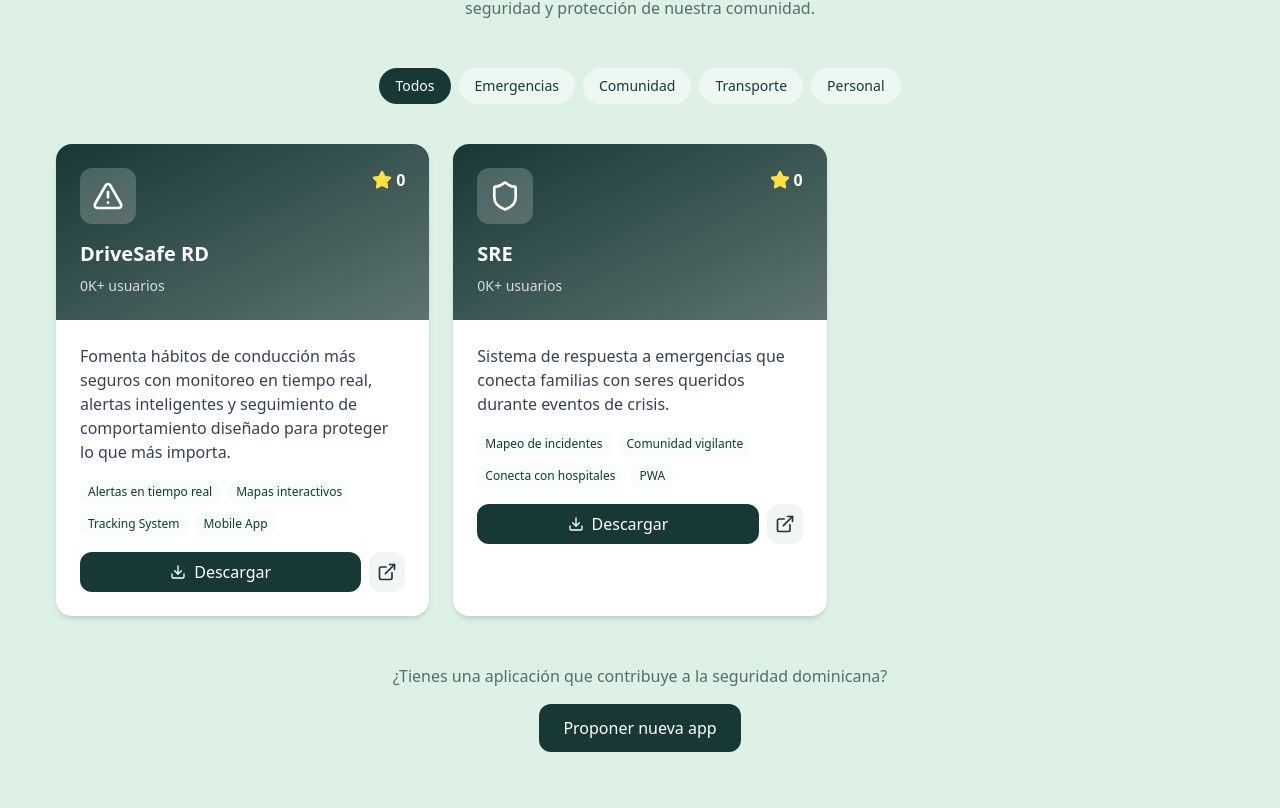
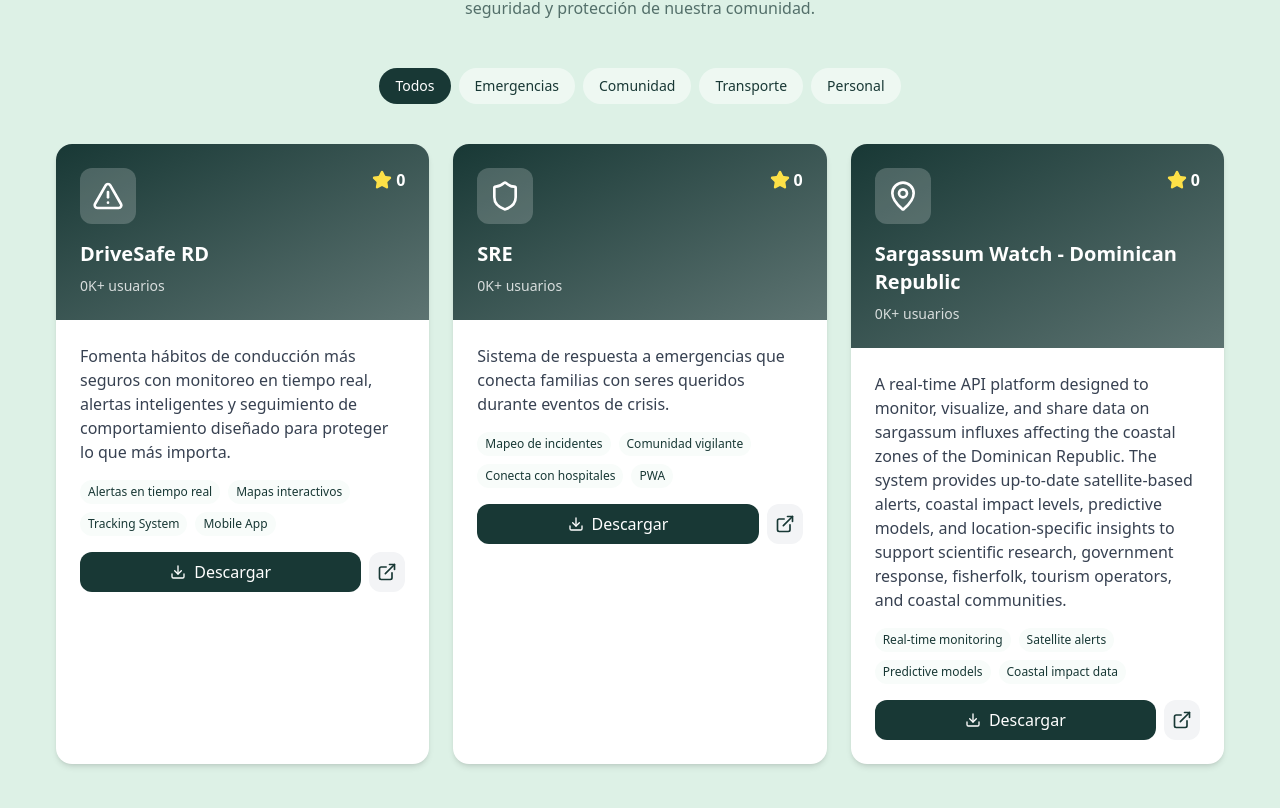
Before and after one commit to EnzoVezzaro/patria-segura-rd, a React (Vite) app: page / in a window 1280 px wide. Shown: the part 1272-2080 px from the top of the page. Built offline with nearby package versions, Linux system fonts and the light colour scheme.

Commit message:
Update AppShowcase.tsx

```diff
--- a/src/components/AppShowcase.tsx
+++ b/src/components/AppShowcase.tsx
@@ -32,6 +32,19 @@ const apps = [
     imageUrl: "lovable-uploads/c47a9033-813c-49e8-9868-798fb3d30347.png",
     homepage: 'https://emergency-dr.netlify.app/',
     download: 'https://emergency-dr.netlify.app/'
+  },
+  {
+    id: 3,
+    name: "Sargassum Watch - Dominican Republic",
+    description: "A real-time API platform designed to monitor, visualize, and share data on sargassum influxes affecting the coastal zones of the Dominican Republic. The system provides up-to-date satellite-based alerts, coastal impact levels, predictive models, and location-specific insights to support scientific research, government response, fisherfolk, tourism operators, and coastal communities.",
+    icon: <MapPin className="h-8 w-8" />,
+    rating: 0,
+    users: "0K+",
+    color: "bg-gradient-to-br from-dominican-dark-green to-dominican-dark-green/70",
+    features: ["Real-time monitoring", "Satellite alerts", "Predictive models", "Coastal impact data"],
+    imageUrl: "lovable-uploads/c47a9033-813c-49e8-9868-798fb3d30347.png",
+    homepage: 'https://sargassum-sight-forecast.vercel.app/',
+    download: 'https://sargassum-sight-forecast.vercel.app/'
   }
 ];
 
```
